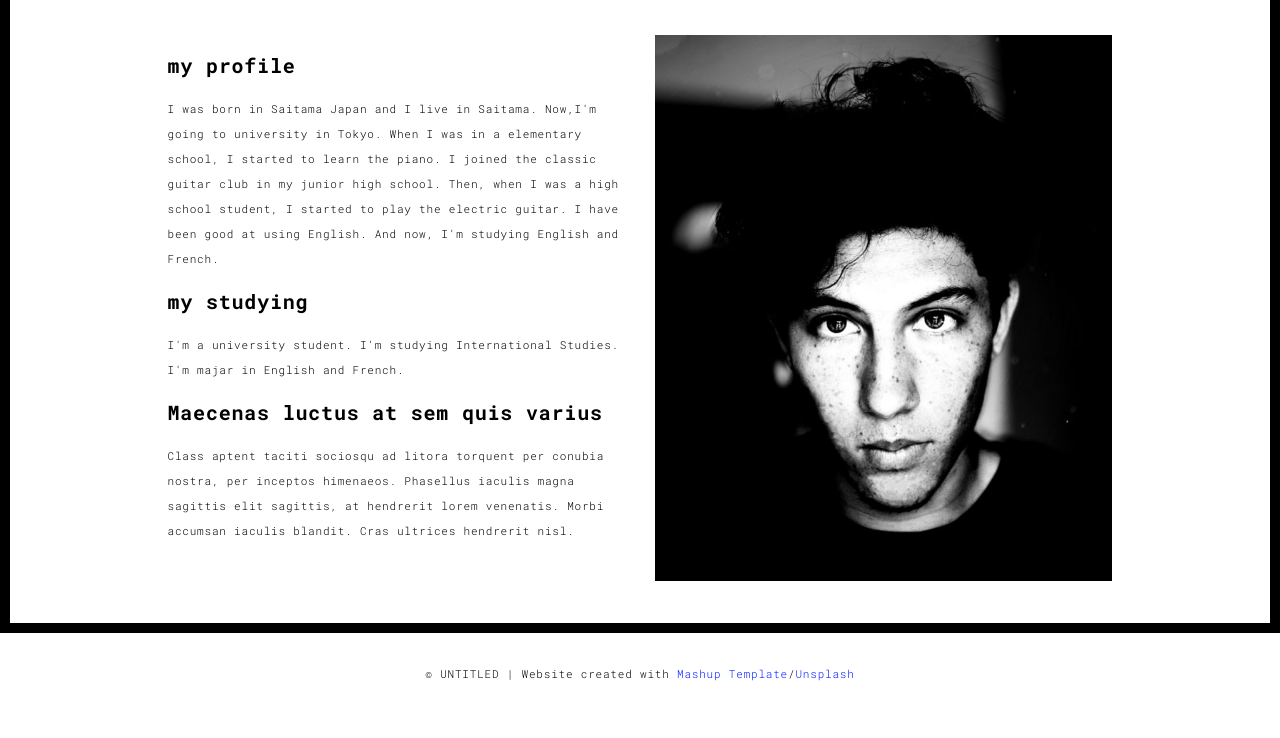
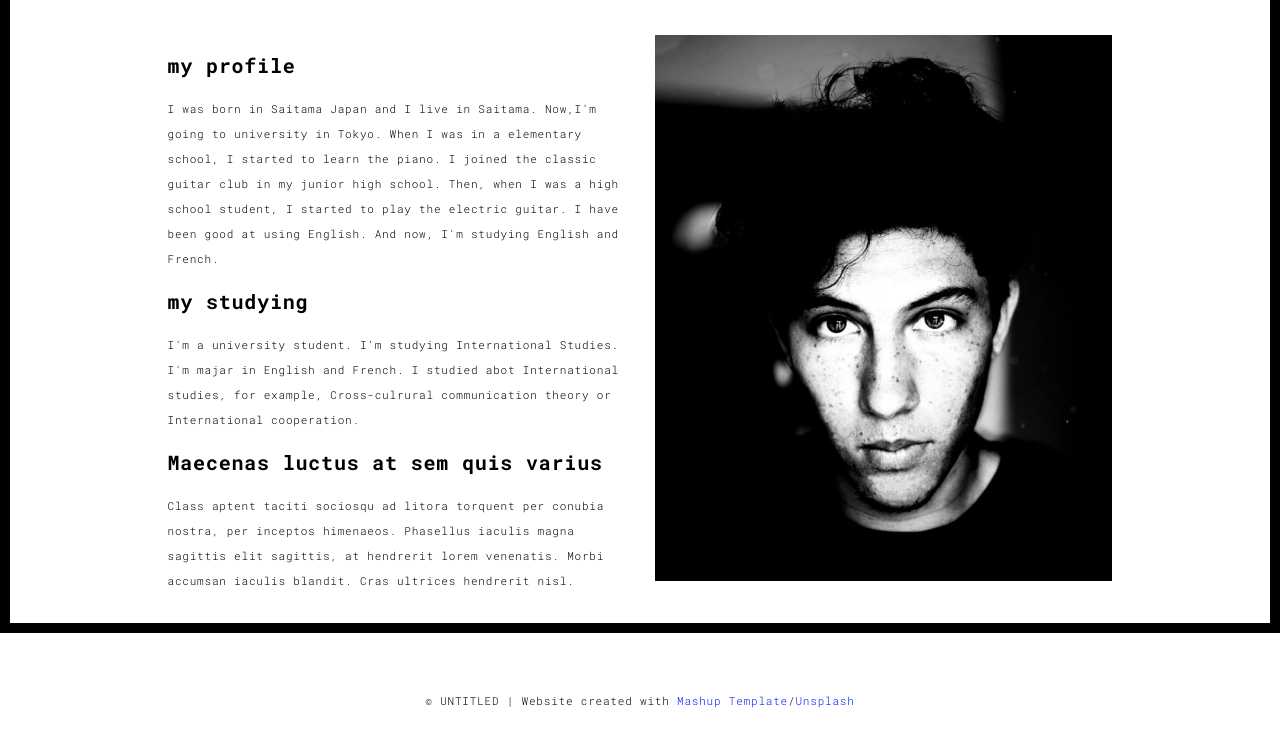
Before and after one commit to shioriokuyama/web, a plain HTML site: page about.html in a window 1280 px wide. Shown: the part 167-905 px from the top of the page. Before the commit the page ends 878 px from the top, so only its background shows below. Drawn offline with Linux system fonts and the light colour scheme.

Commit message:
Update about.html

```diff
--- a/about.html
+++ b/about.html
@@ -68,7 +68,8 @@
                   play the electric guitar. I have been good at using English. And now, I'm studying English and French.</p>
 
                    <h3>my studying </h3>
-                  <p>I'm a university student. I'm studying International Studies. I'm majar in English and French.
+                  <p>I'm a university student. I'm studying International Studies. I'm majar in English and French. I studied abot International studies,
+                    for example, Cross-culrural communication theory or International cooperation.
                   <h3>Maecenas luctus at sem quis varius</h3>
                   <p>
                   Class aptent taciti sociosqu ad litora torquent per conubia nostra, per inceptos himenaeos. Phasellus iaculis magna sagittis elit sagittis, at hendrerit lorem venenatis. Morbi accumsan iaculis blandit. Cras ultrices hendrerit nisl.</p>
```
